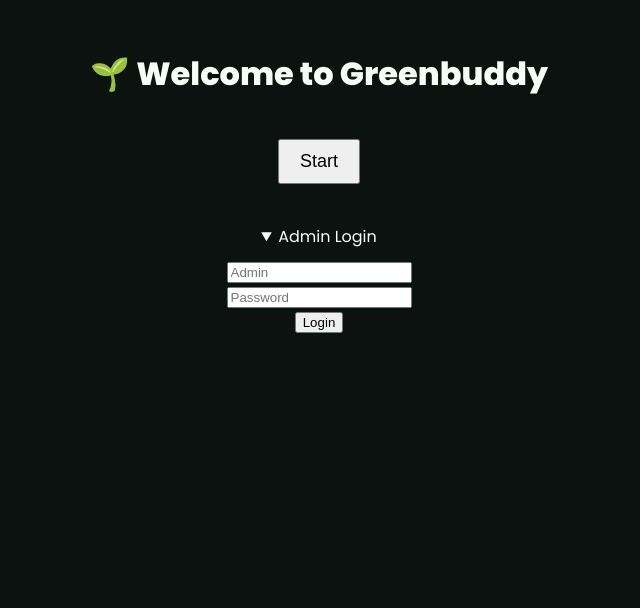
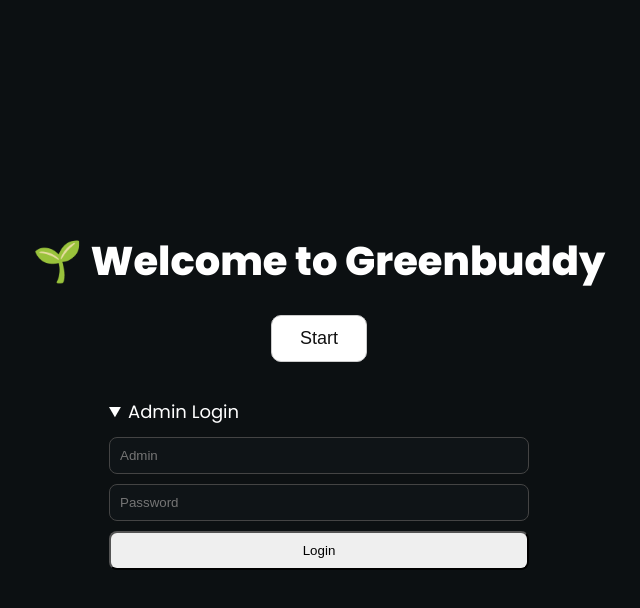
Before and after one commit to artbymosi-ops/Greenbuddyv1, a Next.js app: page / in a window 1280 px wide. Both pictures are taken after a click on the heading "Admin Login". Shown: the top 608 px of the page, without its empty margins (321-961 px from the left). Built offline with nearby package versions, Linux system fonts and the light colour scheme.

Commit message:
Update index.js

```diff
--- a/pages/index.js
+++ b/pages/index.js
@@ -1,27 +1,57 @@
+// pages/index.js
+import { useState } from "react";
+
 export default function Home() {
+  const [adminName, setAdminName] = useState("");
+  const [adminPass, setAdminPass] = useState("");
+  const [error, setError] = useState("");
+
+  const handleAdminLogin = (e) => {
+    e.preventDefault();
+    if (adminName.trim().toLowerCase() === "admin" && adminPass === "admin") {
+      // jednoduché demo overenie
+      localStorage.setItem("gb_admin", "true");
+      window.location.href = "/admin";
+    } else {
+      setError("Nesprávne údaje.");
+    }
+  };
+
   return (
-    <div style={{ textAlign: "center", marginTop: "50px" }}>
-      <h1>🌱 Welcome to Greenbuddy</h1>
+    <div style={{ minHeight: "100vh", background: "#0c1012", color: "#fff",
+                  display: "flex", flexDirection: "column", alignItems: "center",
+                  justifyContent: "center", padding: "40px 16px" }}>
+      <h1 style={{ fontSize: 40, margin: 0 }}>🌱 Welcome to <b>Greenbuddy</b></h1>
 
       <button
-        style={{
-          marginTop: "20px",
-          padding: "10px 20px",
-          fontSize: "18px",
-          cursor: "pointer"
-        }}
+        style={{ marginTop: 24, padding: "12px 28px", fontSize: 18, borderRadius: 10,
+                 border: "1px solid #ccc", background: "#fff", color: "#111", cursor: "pointer" }}
         onClick={() => (window.location.href = "/app")}
       >
         Start
       </button>
 
-      <div style={{ marginTop: "40px" }}>
+      <div style={{ marginTop: 36, width: "100%", maxWidth: 420 }}>
         <details>
-          <summary style={{ cursor: "pointer" }}>Admin Login</summary>
-          <form style={{ marginTop: "10px" }}>
-            <input type="text" placeholder="Admin" /><br />
-            <input type="password" placeholder="Password" /><br />
-            <button type="submit">Login</button>
+          <summary style={{ cursor: "pointer", fontSize: 18 }}>Admin Login</summary>
+          <form onSubmit={handleAdminLogin} style={{ marginTop: 12, display: "grid", gap: 10 }}>
+            <input
+              value={adminName}
+              onChange={(e) => setAdminName(e.target.value)}
+              placeholder="Admin"
+              style={{ padding: 10, borderRadius: 8, border: "1px solid #444", background: "#0f1417", color: "#fff" }}
+            />
+            <input
+              type="password"
+              value={adminPass}
+              onChange={(e) => setAdminPass(e.target.value)}
+              placeholder="Password"
+              style={{ padding: 10, borderRadius: 8, border: "1px solid #444", background: "#0f1417", color: "#fff" }}
+            />
+            {error && <div style={{ color: "#ff7474", fontSize: 14 }}>{error}</div>}
+            <button type="submit" style={{ padding: "10px 16px", borderRadius: 8, cursor: "pointer" }}>
+              Login
+            </button>
           </form>
         </details>
       </div>
```
